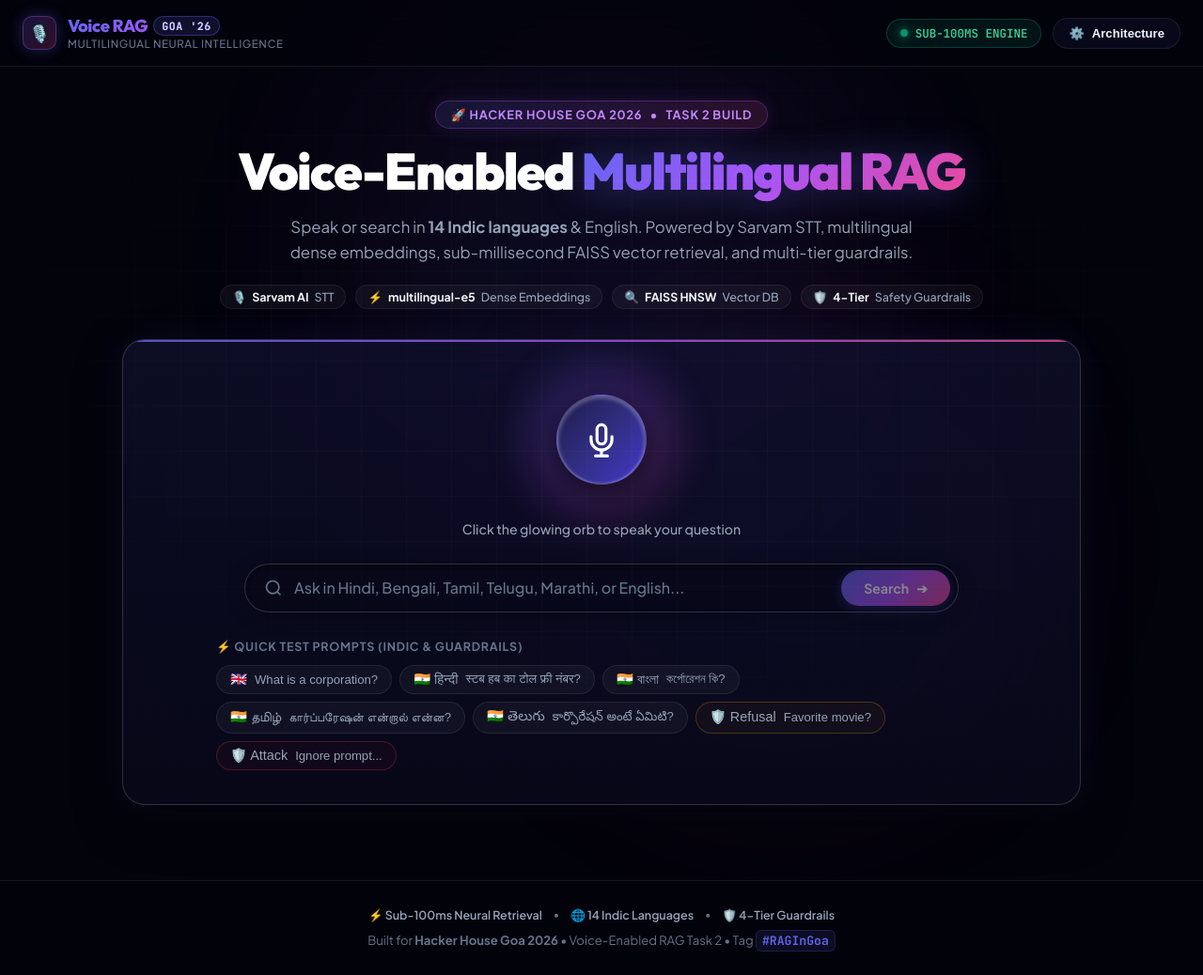
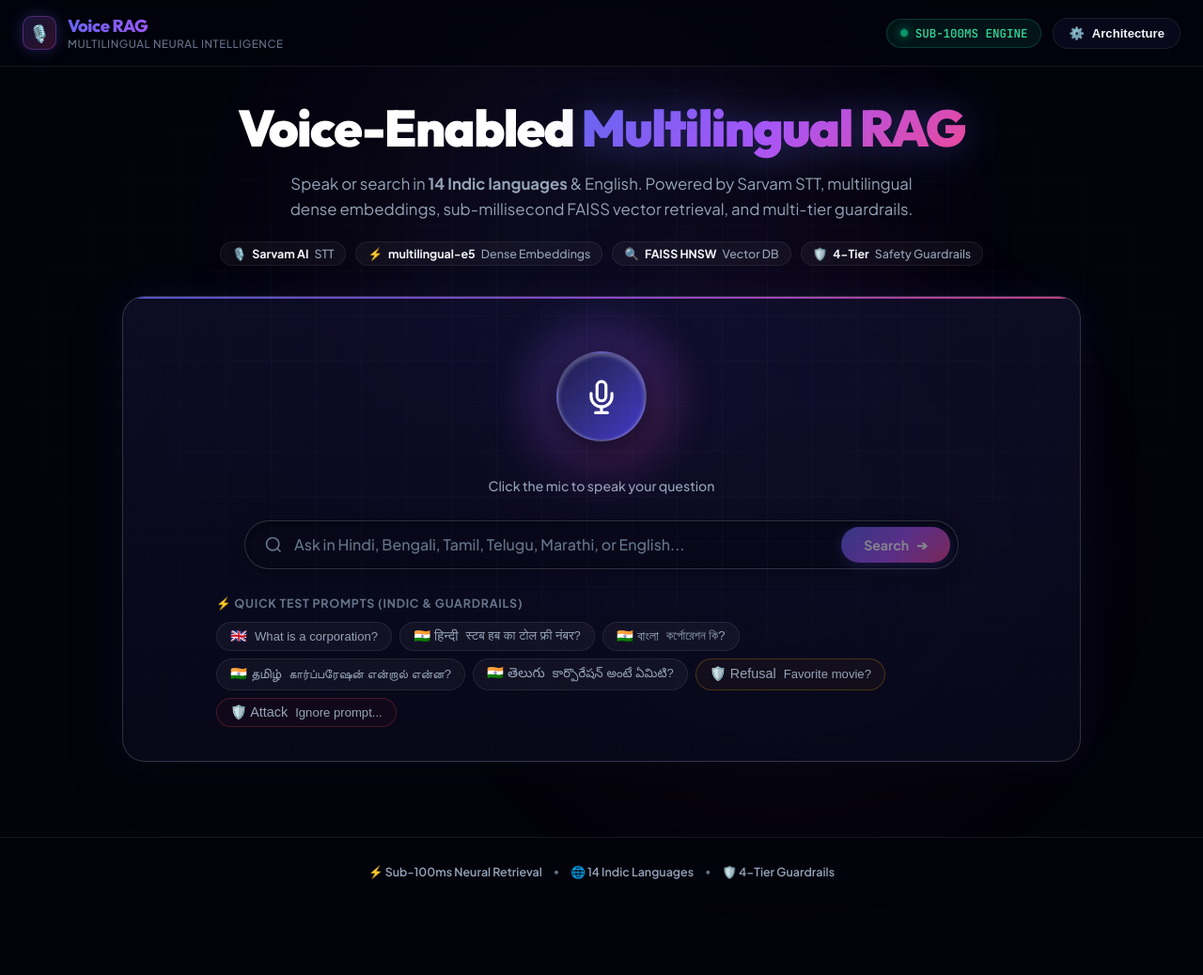
Before and after one commit to mohitrajsinghit/voice_enabled_rag, a React (Vite) app in the folder frontend/: page / in a window 1280 px wide. Shown: the whole page at 94% size. After the commit the page ends 964 px from the top, so only its background shows below. Built offline with nearby package versions, Linux system fonts and the light colour scheme; no server answers.

Commit message:
Clean up UI copy: update mic prompt, remove GOA '26 and hackathon badges from header, hero, and footer

```diff
--- a/frontend/src/App.jsx
+++ b/frontend/src/App.jsx
@@ -79,9 +79,7 @@
         <div className="nav-brand">
           <div className="brand-badge-icon">🎙️</div>
           <div className="brand-info">
-            <span className="brand-title">
-              Voice RAG <span className="version-pill">GOA '26</span>
-            </span>
+            <span className="brand-title">Voice RAG</span>
             <span className="brand-subtitle">Multilingual Neural Intelligence</span>
           </div>
         </div>
@@ -107,11 +105,6 @@
       <main className="app-container">
         {/* Hero Section */}
         <section className="hero-section">
-          <div className="badge-hackathon">
-            <span>🚀 Hacker House Goa 2026</span>
-            <span>•</span>
-            <span>Task 2 Build</span>
-          </div>
 
           <h1 className="hero-title">
             Voice-Enabled <span className="gradient-text">Multilingual RAG</span>
@@ -297,9 +290,6 @@
           <span className="footer-dot">•</span>
           <span className="footer-tag">🛡️ 4-Tier Guardrails</span>
         </div>
-        <p className="footer-text">
-          Built for <strong>Hacker House Goa 2026</strong> • Voice-Enabled RAG Task 2 • Tag <code>#RAGInGoa</code>
-        </p>
       </footer>
     </div>
   );
--- a/frontend/src/components/Recorder.jsx
+++ b/frontend/src/components/Recorder.jsx
@@ -140,7 +140,7 @@
         </div>
       ) : (
         <span className="voice-hint">
-          Click the glowing orb to speak your question
+          Click the mic to speak your question
         </span>
       )}
     </div>
```
